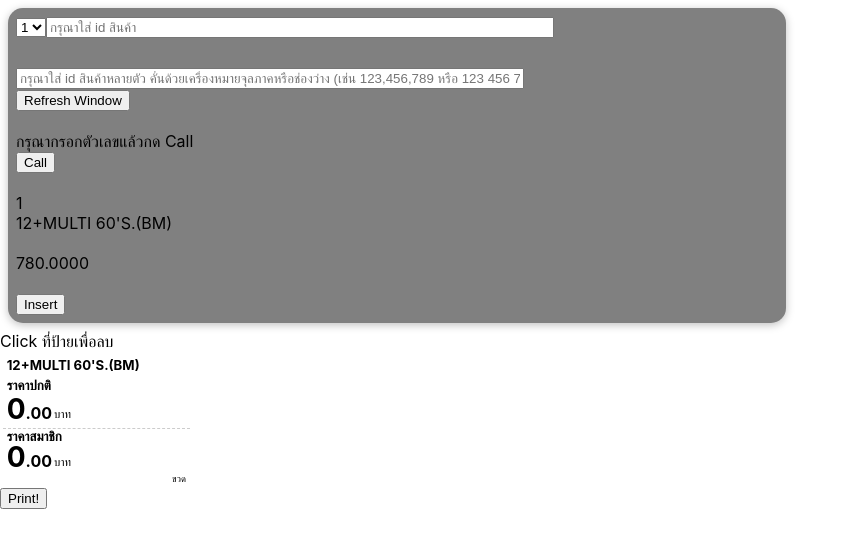
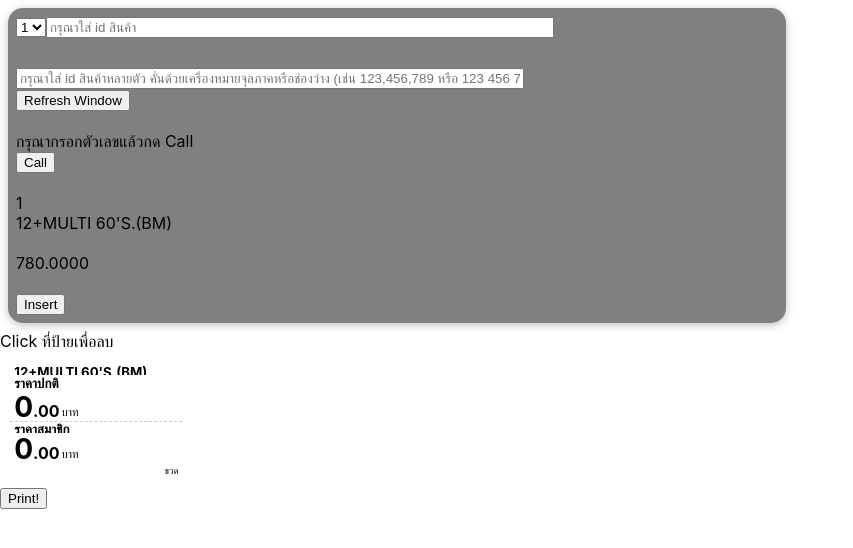
Before and after one commit to Pom-Veerawat/foru-barcode-print-batch, a React (Create React App) app: page / in a window 1280 px wide. Both pictures are taken after a click on the button "Insert". Shown: the top 548 px of the page, without its empty margins (0-853 px from the left). Built offline with nearby package versions, Linux system fonts and the light colour scheme.

Commit message:
Update BarcodeData.module.css

```diff
--- a/src/components/BarcodeData.module.css
+++ b/src/components/BarcodeData.module.css
@@ -7,7 +7,7 @@
   align-items: flex-start; /* Align everything to left */
   text-align: left; /* Align text to left */
   margin: 0;
-  padding: 0;
+  padding: 2mm; /* Add padding to prevent content from touching edges */
   box-sizing: border-box;
   overflow: hidden;
   background-color: white;
```
